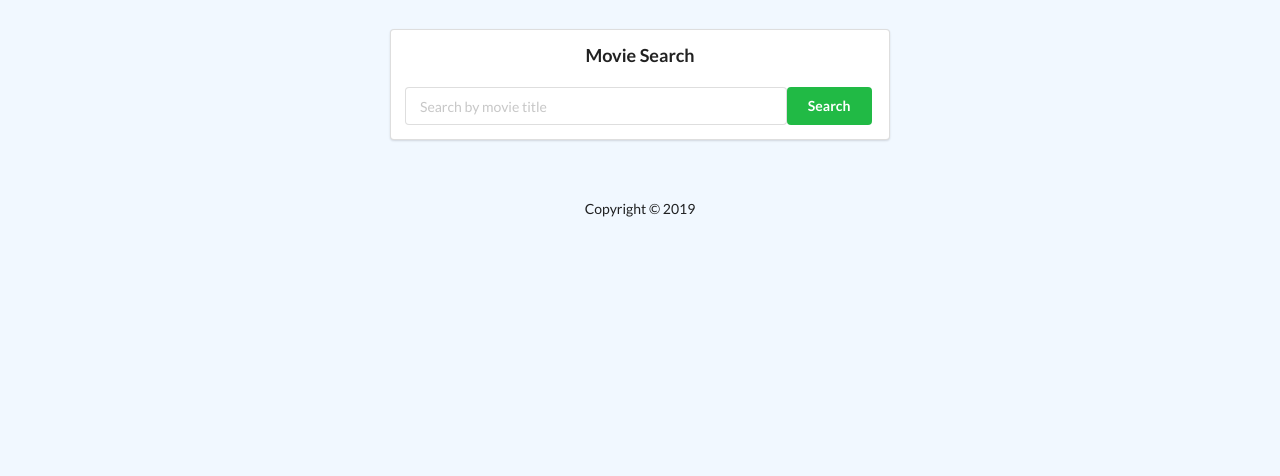
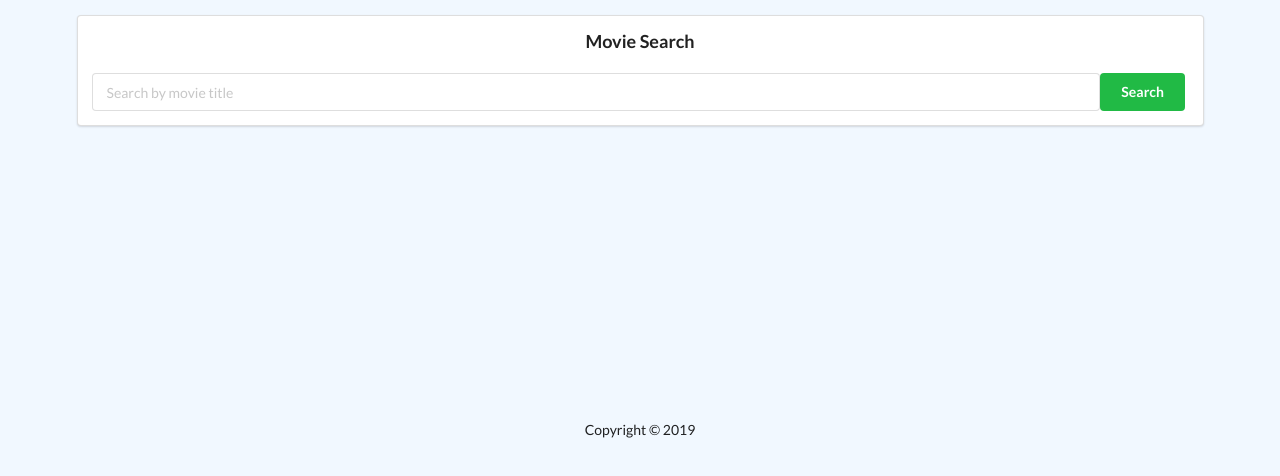
Before and after one commit to ahmetgsu/movie-app, a React (Create React App) app: page /movies/list in a window 1280 px wide. Shown: the top 476 px of the page. Built offline with nearby package versions, Linux system fonts and the light colour scheme.

Commit message:
UI improvements done according to Rein's feedback

```diff
--- a/src/components/App.js
+++ b/src/components/App.js
@@ -1,6 +1,6 @@
 import React from "react";
 import { Router, Route } from "react-router-dom";
-import MovieCard from "./MovieCard";
+import MoviesContainer from "./MoviesContainer";
 import SearchBar from "./SearchBar";
 import MoviesList from "./MoviesList";
 import Footer from "./Footer";
@@ -9,21 +9,13 @@ import history from "../history";
 
 const App = () => {
   return (
-    <div style={{ margin: "15px" }}>
+    <div className="ui container" style={{ margin: "15px" }}>
       <Router history={history}>
         <div>
-          <div className="ui container">
-            <div className="ui grid" style={{ margin: "15px" }}>
-              <div className="centered row">
-                <div className="ui input focus">
-                  <SearchBar />
-                </div>
-              </div>
-            </div>
-          </div>
+          <SearchBar />
           <Route path="/" exact component={LandingPage} />
           <Route path="/movies/list" exact component={MoviesList} />
-          <Route path="/movies/card" exact component={MovieCard} />
+          <Route path="/movies/container" exact component={MoviesContainer} />
           <Footer />
         </div>
       </Router>
--- a/src/components/LandingPage.js
+++ b/src/components/LandingPage.js
@@ -5,8 +5,6 @@ const LandingPage = () => {
     <div
       className="ui raised segment"
       style={{
-        height: "100px",
-        width: "500px",
         margin: "auto",
         textAlign: "center"
       }}
--- a/src/components/MovieCard.js
+++ b/src/components/MovieCard.js
@@ -8,22 +8,19 @@ class MovieCard extends React.Component {
 
     return (
       <div>
-        <div>
         <div className="ui centered card" style={{ width: "400px" }}>
           <div className="image">
             <img src={selectedMovieData.Poster} alt="" />
           </div>
-            <div className="content">
+          <div className="content" style={{ textAlign: "center" }}>
             <div className="header">{selectedMovieData.Title}</div>
             <div className="description">{selectedMovieData.Plot}</div>
           </div>
-            <div className="content">
+          <div className="content" style={{ textAlign: "center" }}>
             <div className="ui grid">
               {infoArray.map((item, index) => (
-                  <div key={index} className="ui four wide column">
-                    <span style={{ fontSize: "15px" }}>
-                      {item.toUpperCase()}
-                    </span>
+                <div key={index} className="four wide column">
+                  <div style={{ fontSize: "15px" }}>{item.toUpperCase()}</div>
                   <div className="ui divider" />
                   <strong>
                     {
@@ -38,7 +35,6 @@ class MovieCard extends React.Component {
           </div>
         </div>
       </div>
-      </div>
     );
   }
 }
--- /dev/null
+++ b/src/components/MoviesContainer.js
@@ -0,0 +1,29 @@
+import React from "react";
+import MoviesList from "./MoviesList";
+import MovieCard from "./MovieCard";
+
+const MoviesContainer = () => {
+  return (
+    <div className="ui grid">
+      <div className="ui row">
+        <div className="ten wide column">
+          <MoviesList />
+        </div>
+        <div className="six wide column">
+          <MovieCard />
+        </div>
+      </div>
+    </div>
+  );
+};
+
+export default MoviesContainer;
+
+// <div className="ui container">
+//   <div className="ten wide column">
+//     <MoviesList />
+//   </div>
+//   <div className="six wide column">
+//     <MovieCard />
+//   </div>
+// </div>
--- a/src/components/MoviesList.js
+++ b/src/components/MoviesList.js
@@ -1,4 +1,4 @@
-import "../styles/MoviesList.css";
+import "./styles/MoviesList.css";
 import React from "react";
 import { connect } from "react-redux";
 import { fetchSelectedMovie } from "../actions/movieActions";
@@ -38,7 +38,7 @@ function MovieListContainer(props) {
       <div className="ui container">
         <div className="image-list">
           {moviesData.map((item, index) => (
-            <Link to="/movies/card" key={index}>
+            <Link to="/movies/container" key={index}>
               <img
                 key={index}
                 alt={item.imdbID}
@@ -59,8 +59,6 @@ function ErrorMessage(props) {
     <div
       className="ui raised segment"
       style={{
-        height: "100px",
-        width: "500px",
         margin: "auto",
         textAlign: "center"
       }}
--- a/src/components/SearchBar.js
+++ b/src/components/SearchBar.js
@@ -21,7 +21,9 @@ class SearchBar extends React.Component {
     const className = `ui fluid input ${
       meta.error && meta.touched ? "error" : ""
     }`;
+
     return (
+      <div>
         <div className={className}>
           <input
             {...input}
@@ -30,10 +32,17 @@ class SearchBar extends React.Component {
           />
           <button
             className="ui positive button"
-          onClick={() => history.push("/movies/list")}
+            onClick={() =>
+              `${
+                meta.error && meta.touched
+                  ? history.push("/")
+                  : history.push("/movies/list")
+              }`
+            }
           >
             Search
           </button>
+        </div>
         {this.renderError(meta)}
       </div>
     );
@@ -48,9 +57,9 @@ class SearchBar extends React.Component {
   render() {
     // console.log(this.props);
     return (
-      <div className="search-bar ui segment" style={{ width: "500px" }}>
+      <div className="search-bar ui segment">
         <label>
-          <h3>Movie Search</h3>
+          <h3 style={{ textAlign: "center" }}>Movie Search</h3>
         </label>
         <br />
         <form
--- a/src/components/styles/MoviesList.css
+++ b/src/components/styles/MoviesList.css
@@ -1,10 +1,16 @@
 .image-list {
   display: grid;
-  grid-template-columns: repeat(auto-fill, minmax(200px, 1fr));
-  grid-row-gap: 20px;
+  grid-template-columns: repeat(auto-fill, minmax(100px, 180px));
+  grid-template-rows: repeat(auto-fill, minmax(100px, 250px));
+  grid-gap: 50px 50px;
+  /* align-items: center; */
 }
 
 .image-list img {
-  width: 200px;
+  width: 175px;
   box-shadow: 2px 2px 1px gray;
 }
+
+/* .ui container {
+  padding-left: 5%;
+} */
```
Lines whose indentation alone changed are shown as unchanged.
